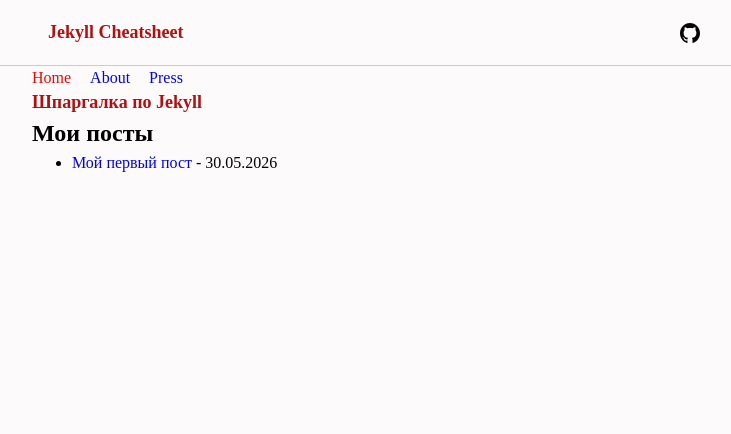
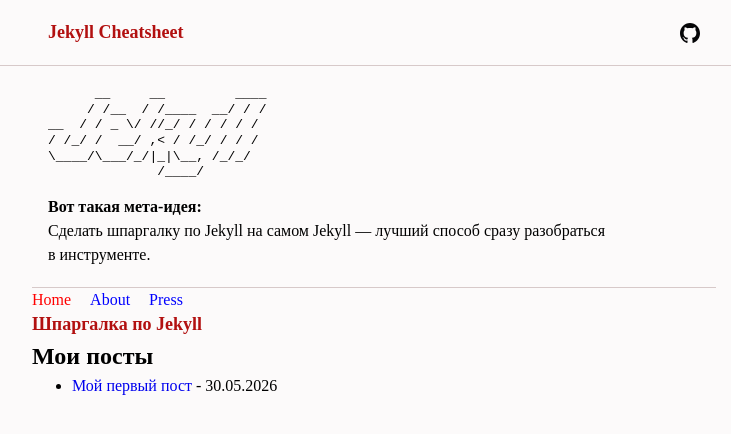
Before and after one commit to kagulion/jekyll-cheatsheet, a Jekyll site: the page built from index.html, in a window 1280 px wide. Shown: the top 434 px of the page, without its empty margins (266-997 px from the left). Built offline with Jekyll 4.4.1, drawn with Linux system fonts in a browser that asks for light colours.

Commit message:
test: ascii art

```diff
--- /dev/null
+++ b/_includes/hero.html
@@ -0,0 +1,17 @@
+<div class="header">
+  <div class="header__container flex flex-col">
+    <pre aria-label="Логотип Jekyll в стиле ASCII">
+      __     __         ____
+     / /__  / /____  __/ / /
+__  / / _ \/ //_/ / / / / /
+/ /_/ /  __/ ,< / /_/ / / /
+\____/\___/_/|_|\__, /_/_/
+              /____/
+    </pre>
+    <p><b>Вот такая мета-идея:</b></p>
+    <p>
+      Сделать шпаргалку по Jekyll на самом Jekyll — лучший способ сразу
+      разобраться в инструменте.
+    </p>
+  </div>
+</div>
--- a/_layouts/default.html
+++ b/_layouts/default.html
@@ -1,6 +1,5 @@
 <!doctype html>
 <html>
-
   <head>
     <meta charset="utf-8" />
     <meta name="viewport" content="width=device-width, initial-scale=1" />
@@ -10,7 +9,8 @@
 
   <body>
     {% include header.html %}
-  <div class="container">{% include navigation.html %} {{ content }}</div>
+    <div class="container">
+      {% include hero.html %} {% include navigation.html %} {{ content }}
+    </div>
   </body>
-
 </html>
--- a/assets/css/styles.scss
+++ b/assets/css/styles.scss
@@ -5,12 +5,21 @@
 @use "colors" as *;
 @use "navigation";
 
+/* База */
+
 $font-family: "JetBrains Mono";
 
 body {
   width: auto;
   font-family: $font-family;
   background-color: $bg;
+}
+
+pre {
+  font-family: monospace;
+  white-space: pre;
+  line-height: 1.2;
+  overflow-x: auto;
 }
 
 /* Каркас */
@@ -22,6 +31,10 @@
 
 .flex {
   display: flex;
+}
+
+.flex-col {
+  flex-direction: column;
 }
 
 .justify-between {
@@ -65,3 +78,5 @@
     padding: 20px 16px;
   }
 }
+
+/* Хиро */
```
Lines whose indentation alone changed are shown as unchanged.
